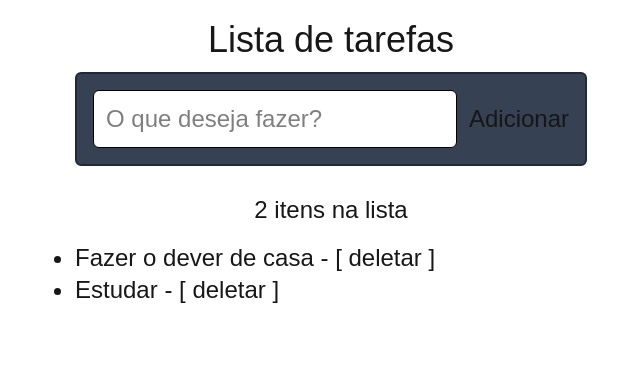
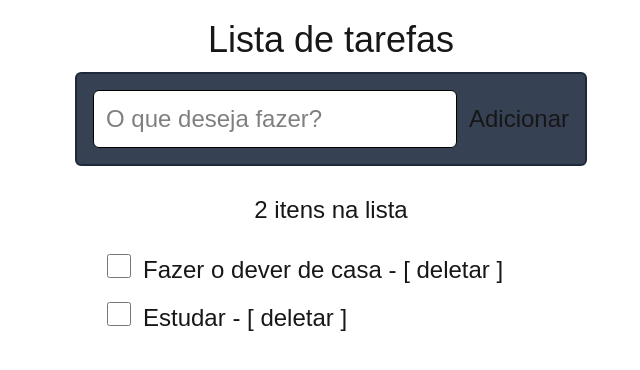
Before and after one commit to pedroguedes9/React, a Next.js app in the folder react-primeiro-projeto/: page / in a window 1280 px wide. Shown: the top 370 px of the page, without its empty margins (309-949 px from the left). Built offline with nearby package versions, Linux system fonts and the light colour scheme.

Commit message:
finalizando o estudo dos arrays

```diff
--- a/react-primeiro-projeto/src/app/page.tsx
+++ b/react-primeiro-projeto/src/app/page.tsx
@@ -2,44 +2,66 @@
 
 type TodoItem = {
     label: string,
-    checked: boolean
+    checked: boolean,
     id: number
 }
+
 import { useState } from "react"
 
 function Page() {
   const [itemImput, setItemInput] = useState("")
   const [list, setList] = useState<TodoItem[]>([
-    {label: "Fazer o dever de casa", checked: false, id: 1},
-    {label: "Estudar", checked: false, id: 2}
+    {id: 1, label: "Fazer o dever de casa", checked: false},
+    {id: 2,label: "Estudar", checked: false}
   ])
+
   const handleAddButton = () => {
-    {itemImput ??
+    if(itemImput.trim() === "") return
+    else {
       setList([
         ...list,
-            {label: itemImput, checked: false, id: list.length + 1 }
+        {id: list.length + 1 ,label: itemImput, checked: false}
       ])
       setItemInput("")
     }
+  }
+  const deleteItem = (id: number) => {
+    setList(list.filter((item) => item.id !== id))
+  }
+  const toggleItem = (id: number) => {
+    let newList = [...list]
+    for(let i in newList){
+      if(newList[i].id === id){
+        newList[i].checked = !newList[i].checked
+      }
+    }
+    setList(newList)
+  }
 
-  }
   return (
-    <div className= "w-screen h-screen flex flex-col items-center text-2xl">
+    <div className="w-screen h-screen flex flex-col items-center text-2xl">
       <h1 className="text-4xl mt-5">Lista de tarefas</h1>
-      <div className=" flex  w-full max-w-lg my-3 p-4 rounded-md bg-gray-700 border-2 border-gray-800 gap-3" >
+      <form onSubmit={e => e.preventDefault()} className="flex w-full max-w-lg my-3 p-4 rounded-md bg-gray-700 border-2 border-gray-800 gap-3">
         <input
           type="text"
           placeholder="O que deseja fazer?"
-        className="flex-1 border border-black p-3 text-2xl text-black  bg-white rounded-md  "
+          className="flex-1 border border-black p-3 text-2xl text-black bg-white rounded-md"
           value={itemImput}
-        onChange={e =>  (setItemInput(e.target.value))}
+          onChange={e => setItemInput(e.target.value)}
         />
-        <button onClick={handleAddButton} >Adicionar</button>
-      </div>
+        <button onClick={handleAddButton}>Adicionar</button>
+      </form>
       <p className="my-4">{list.length} itens na lista</p>
-      <ul className="w-full max-w-lg list-disc pl-5'">
-        {list.map(item => (
-          <li key={item.id}>{item.label} - <button className="hover:underline">[ deletar ]</button></li>
+      <ul className="w-full max-w-lg list-none pl-5">
+        {list.map((item) => (
+          <li key={item.id}>
+            <input type="checkbox"
+            onChange={() => toggleItem(item.id)}
+            checked={item.checked}
+            className="m-3 w-6 h-6"
+            />
+            {item.label} - <button onClick={() => deleteItem(item.id)} className="hover:underline">[ deletar ]</button>
+          </li>
         ))}
       </ul>
     </div>
```
Lines whose indentation alone changed are shown as unchanged.
